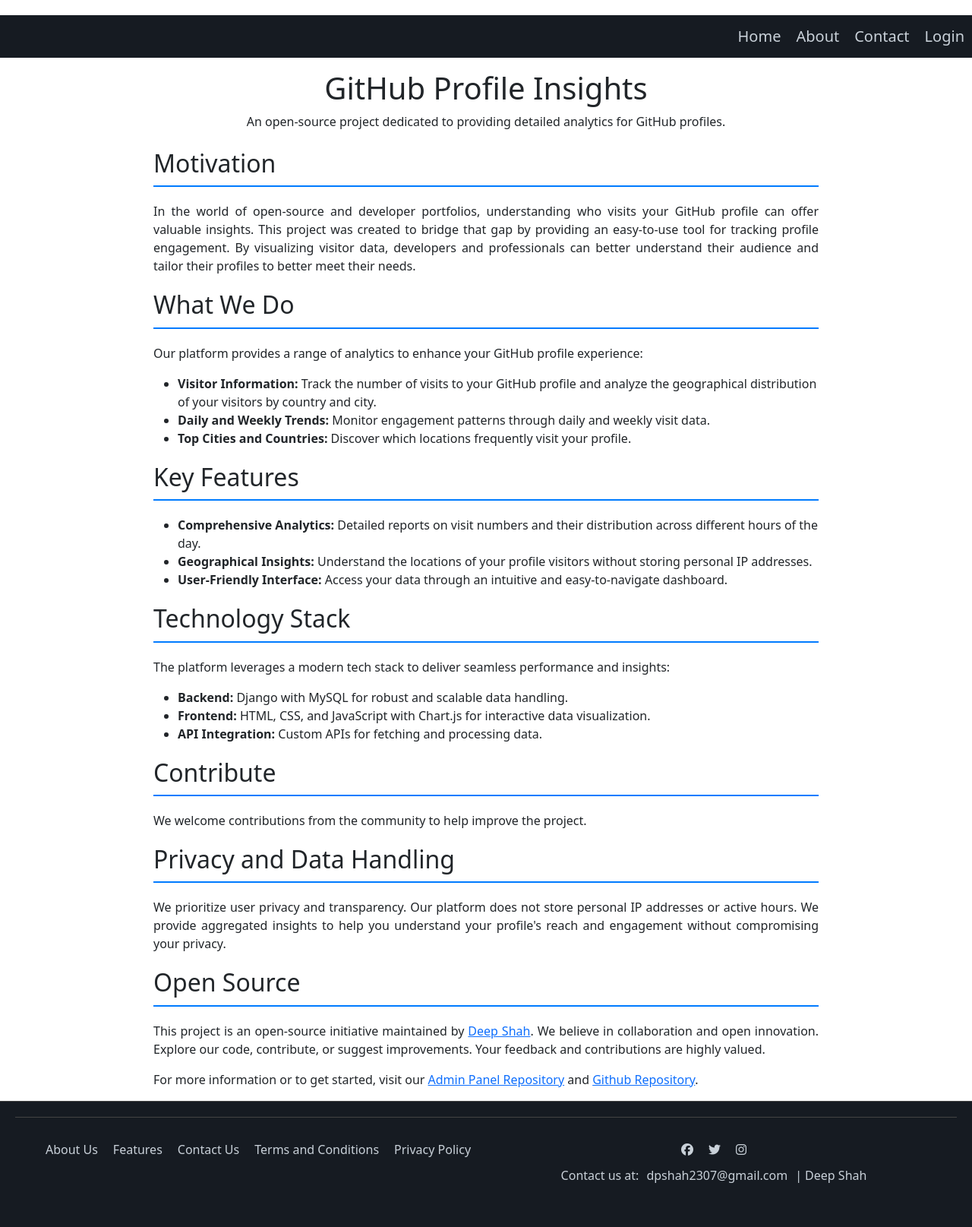
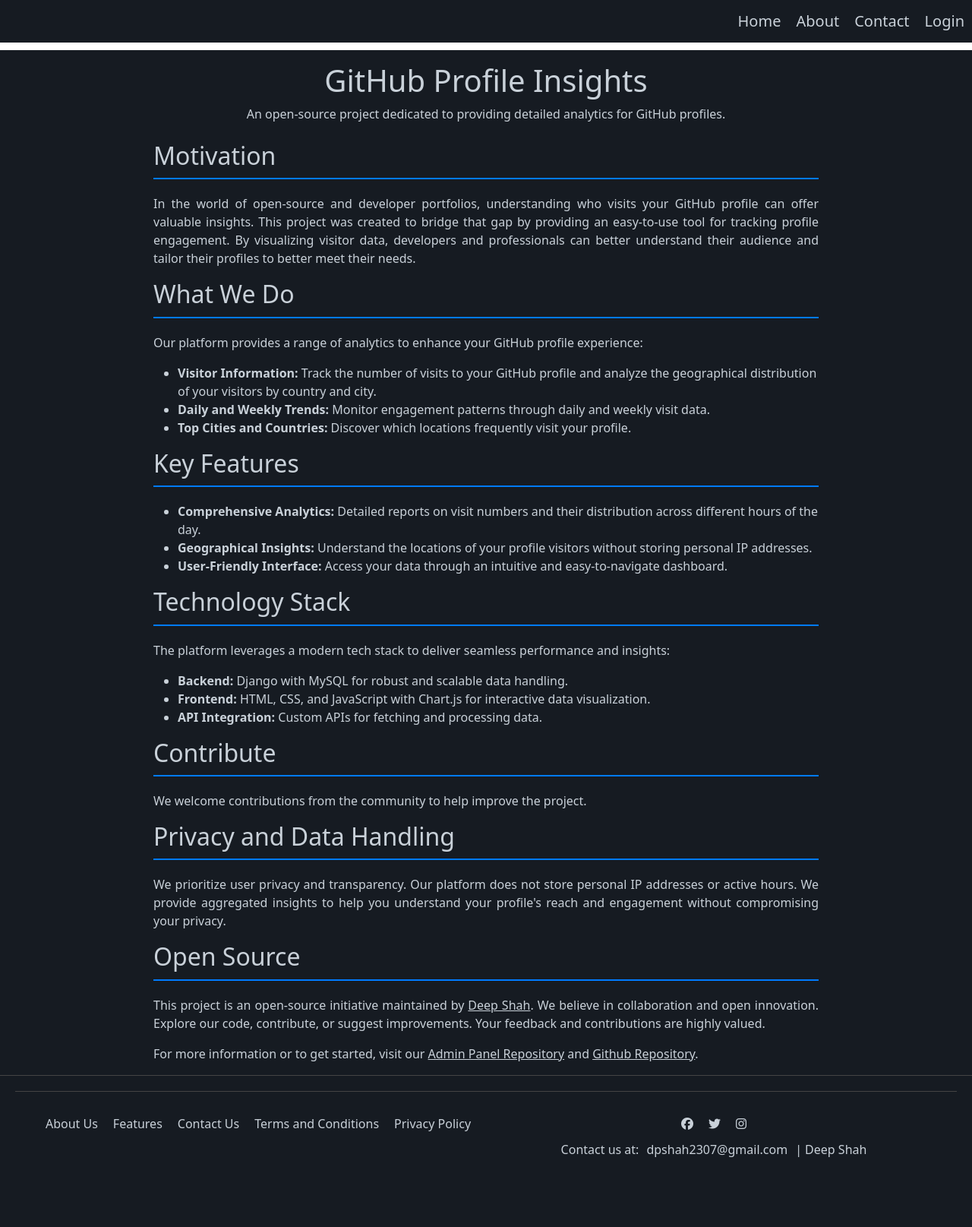
Before and after one commit to dpshah23/Github-Visitor-Info-Admin, a Django app: page /about-us/ in a window 1280 px wide. Shown: the whole page at 76% size. After the commit the page ends 1523 px from the top, so only its background shows below. Run offline with Django 4.2, Linux system fonts and the light colour scheme; some libraries are stand-ins or nearby versions.

Commit message:
Improved About us css

```diff
--- a/static/css/common.css
+++ b/static/css/common.css
@@ -10,4 +10,6 @@
     --even-row-bg-color: #1e1e1e; /* Darker background for even rows */
     --hover-row-bg-color: #2d2d2d; /* Dark gray background for row on hover */
     --border-color: #444444; /* Darker border color */
+    --selection-bg-color:#c9d1d9;
+    --selection-text-color:#fff;
 }
--- a/static/css/dashboard.css
+++ b/static/css/dashboard.css
@@ -5,7 +5,10 @@
     color: var(--text-color);
     font-family: Arial, sans-serif;
 }
-
+::selection {
+    background-color: var(--selection-bg-color);
+    color: var(--selection-text-color);
+}
 /* Alerts */
 .alert {
     background-color: #2d2d2d;
--- a/static/css/home.css
+++ b/static/css/home.css
@@ -88,8 +88,8 @@
 }
 
 ::selection {
-    background-color: #c9d1d9;
-    color: #fff;
+    background-color: var(--selection-bg-color);
+    color: var(--selection-text-color);
 }
 
 /* Section Styles */
--- a/templates/about-us.html
+++ b/templates/about-us.html
@@ -7,15 +7,30 @@
 
 
 <style>
-    body {
-        padding-top: 20px;
+    @import url('../static/css/common.css');
+    .container-full {
+        background-color: var(--common-bg-color);
+        /* color: var(--common-text-color); */
+        display: flex;
+        flex-direction: column;
+        justify-content: center;
+    }
+
+    header{
+        color:var(--text-color)
+    }
+
+    ::selection {
+    background-color: var(--selection-bg-color);
+    color: var(--selection-text-color);
 }
     .container {
         max-width: 900px;
     }
     .section-heading {
-        margin-top: 20px;
+
         margin-bottom: 20px;
+        color: var(--text-color);
     }
     .section-heading h2 {
         border-bottom: 2px solid #007bff;
@@ -23,10 +38,21 @@
     }
     .about-content p {
         text-align: justify;
+        color: var(--text-color);
+    }
+    li{
+        color: var(--text-color);
+    }
+    a{
+        color:var(--text-color);
+        /* text-decoration: none; */
+        text-underline-position: below;
+
+
     }
 </style>
 
-
+<div class="container-full">
     <div class="container mt-3">
         <header class="mb-4">
             <h1 class="text-center">GitHub Profile Insights</h1>
@@ -90,4 +116,5 @@
 
     <script src="https://cdn.jsdelivr.net/npm/bootstrap@5.3.3/dist/js/bootstrap.bundle.min.js"></script>
 
+</div>
     {% endblock body %}
```
Lines whose indentation alone changed are shown as unchanged.
